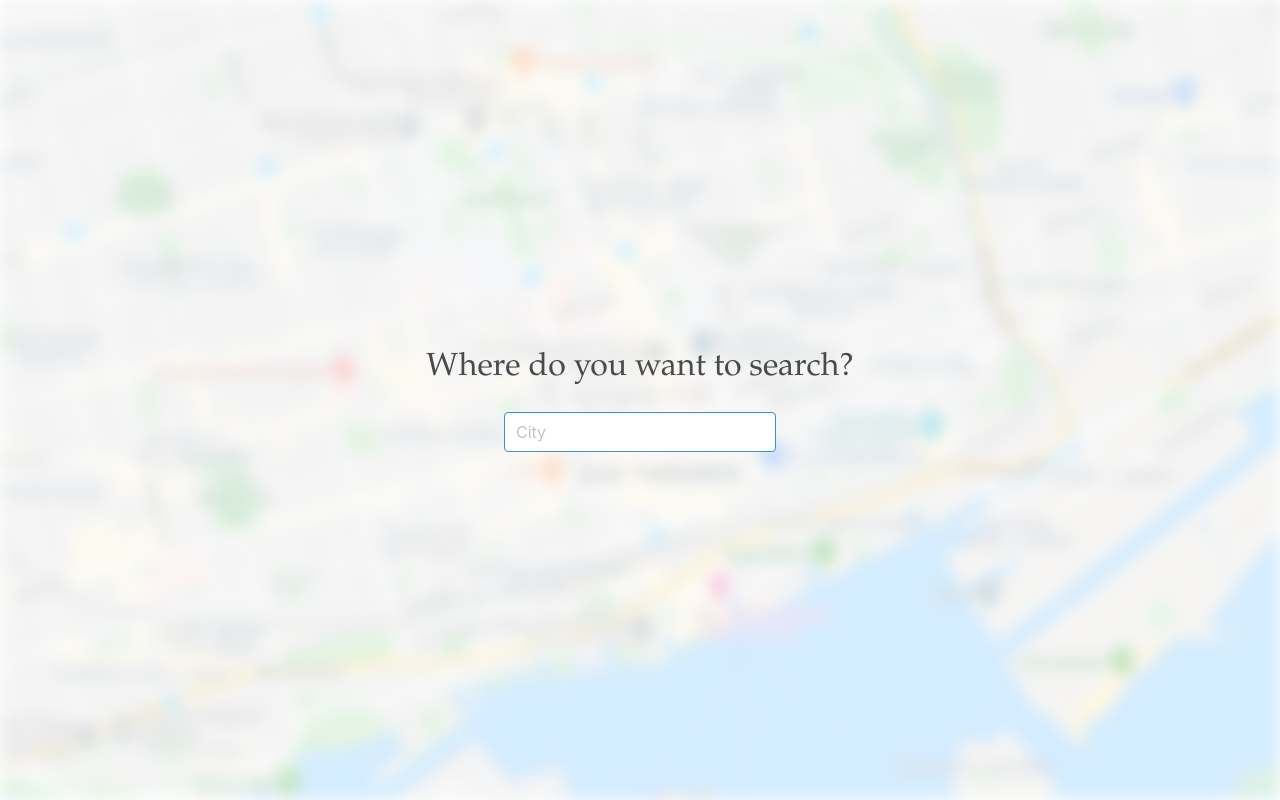
After one commit to mchenco/notion-restaurants, a Flask app: template templates/search.html in a window 1280 px wide. The commit adds this page. Run offline with Flask 2, Linux system fonts and the light colour scheme; the template is opened without the code that fills it, so the values that code supplies are empty; some libraries are stand-ins or nearby versions.

Commit message:
added search function

```diff
--- a/app.py
+++ b/app.py
@@ -3,7 +3,7 @@ import os
 import notion_restaurant
 import gmaps
 
-from flask import Flask, jsonify, request, render_template
+from flask import Flask, jsonify, request, render_template, redirect, session
 from flask_heroku import Heroku
 
 app = Flask(__name__)
@@ -11,8 +11,17 @@ heroku = Heroku(app)
 
 @app.route('/')
 def index():
-	return render_template('index.html', token = os.environ.get('GMAPS_LINK'))
+	return render_template('search.html')
 
+@app.route('/', methods=['POST'])
+def get_city():
+	city = request.form.get('city')
+
+	return render_template(
+		'index.html',
+		city=city,
+		token=os.environ.get('GMAPS_LINK')
+	)
 
 @app.route('/test', methods=['GET', 'POST'])
 def test():
--- a/static/styles.css
+++ b/static/styles.css
@@ -33,3 +33,40 @@ html, body {
 .solid {
 	margin: 0px;
 }
+
+/*for search page */
+
+.bg-image {
+  /* The image used */
+  background-image: url("map-bg.png");
+
+  /* Add the blur effect */
+  filter: blur(8px);
+  -webkit-filter: blur(8px);
+
+  /* Full height */
+  height: 100%;
+
+  /* Center and scale the image nicely */
+  background-position: center;
+  background-repeat: no-repeat;
+  background-size: cover;
+  position: fixed;
+  left: 0;
+  right: 0;
+  opacity: 0.5;
+}
+
+.centerall {
+	position: fixed;
+	left: 0;
+  	right: 0;
+	z-index: 2;
+	height: 100vh;
+	padding: 0;
+	display: flex;
+	flex-direction: column;
+	flex-wrap: nowrap;
+	justify-content: center;
+	align-items: center;
+}
--- a/templates/index.html
+++ b/templates/index.html
@@ -5,6 +5,10 @@
     <meta name="viewport" content="initial-scale=1.0">
     <meta charset="utf-8">
     <link rel= "stylesheet" type= "text/css" href= "{{ url_for('static',filename='styles.css') }}">
+
+    <script src="http://ajax.googleapis.com/ajax/libs/jquery/1.7.1/jquery.min.js" type="text/javascript"></script>
+
+    <meta id="city" content="{{ city }}">
   </head>
 
   <body>
--- /dev/null
+++ b/templates/search.html
@@ -0,0 +1,35 @@
+<!DOCTYPE html>
+<html>
+
+<head>
+	<meta name="viewport" content="width=device-width, initial-scale=1">
+	<link rel="stylesheet" href="https://cdn.jsdelivr.net/npm/bulma@0.8.2/css/bulma.min.css">
+    <script defer src="https://use.fontawesome.com/releases/v5.3.1/js/all.js"></script>
+    <link rel= "stylesheet" type= "text/css" href= "{{ url_for('static',filename='styles.css') }}">
+
+	<title> Restaurant Map </title>
+</head>
+
+<body>
+<div class="bg-image"> </div>
+<div class="centerall">
+	<h1 class="subtitle is-3">
+		Where do you want to search?
+	</h1>
+
+	<div class="field">
+	  <div class="control">
+	  	<form method="post">
+	    	<input
+	    	name="city"
+	    	class="input is-info"
+	    	type="text"
+	    	placeholder="City">
+	    </form>
+	  </div>
+	</div>
+</div>
+
+</body>
+
+</html>
```
Also changed, not shown: static/map.js (+18 -0 lines), static/map-bg.png (added).
